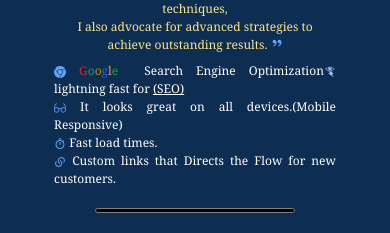
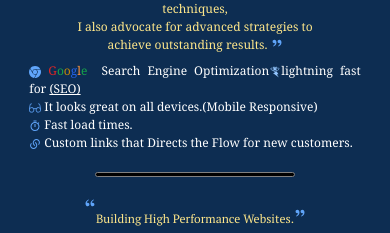
Before and after one commit to MyBaBB/My_Introduction, a React (Vite) app: page / in a window 390 px wide. Shown: the part 713-946 px from the top of the page. Built offline with nearby package versions, Linux system fonts and the light colour scheme; a web font is replaced by a local one.

Commit message:
test on mobile now .

```diff
--- a/src/components/TopSection.jsx
+++ b/src/components/TopSection.jsx
@@ -198,7 +198,7 @@
 
                   <br />
 
-                  <article className=" w-[85%] m-auto  text-[12px]
+                  <article className=" w-[100%] m-auto  text-[12px]
                                        sm:text-[24px] md:text-[28px] xxs:text-[16px] xs:text-[20px]">
                     <SiGooglechrome className="inline-block text-blue-400" />
                     &nbsp;<span className="googleG1 text-red-600">G</span>
```
